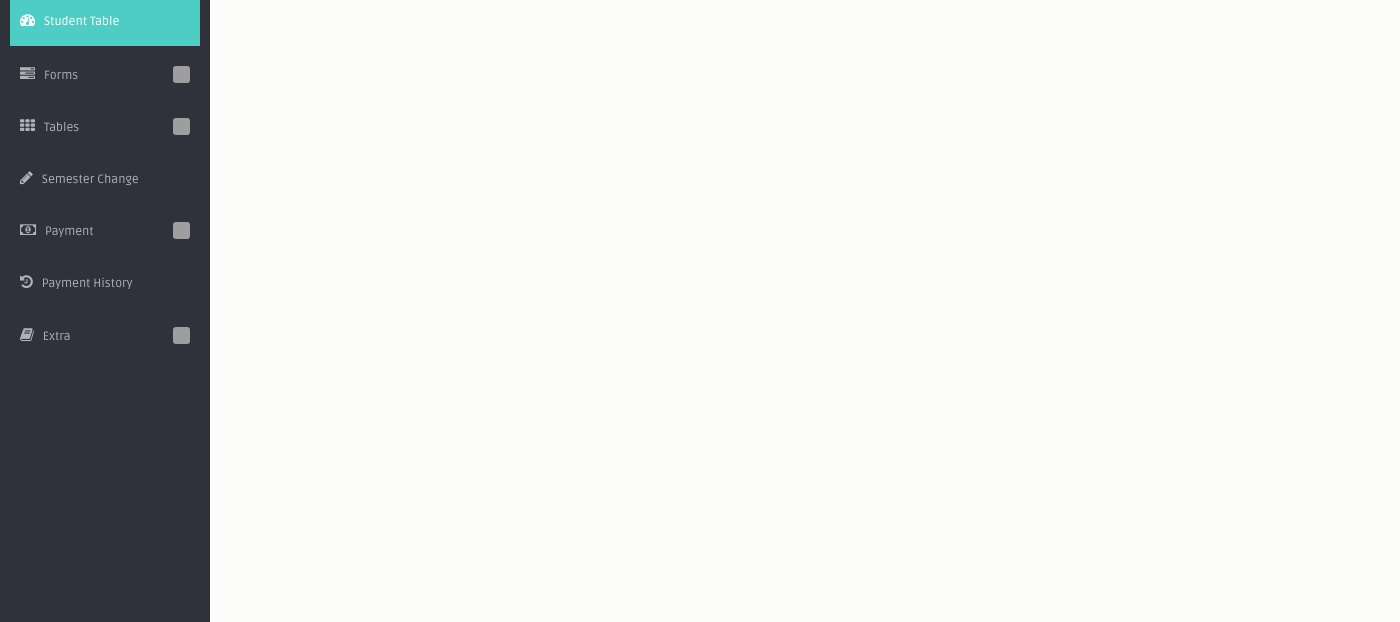
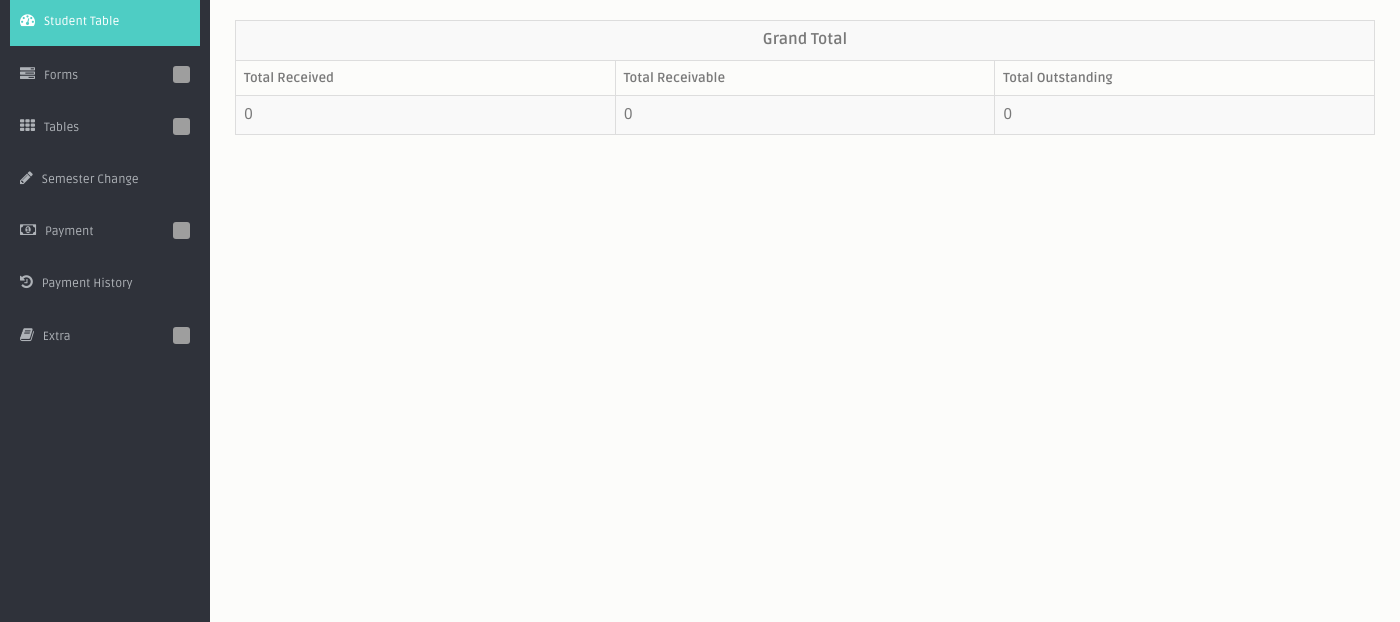
Before and after one commit to khatrisaugat/SIS, a PHP site: page /receivable_payment.php in a window 1400 px wide. Shown: the part 178-800 px from the top of the page. Run offline with PHP 8.4, Linux system fonts and the light colour scheme; the visitor is signed in with stand-in values (Sample User, id 1); data that the repository does not hold is empty; grey boxes are pictures that could not be loaded.

Commit message:
Total calculation

```diff
--- a/receivable_payment.php
+++ b/receivable_payment.php
@@ -29,6 +29,10 @@ if (isset($_GET['filter']) && $_GET['filter']=='set') {
 $sem_check=$obj->select($query);
 $sem_of_student=$sem_check->fetch(PDO::FETCH_ASSOC);
 $student_select=$obj->select($query);
+$total_outstanding=0;
+$total_paid=0;
+$total_received=0;
+//initialization
 ?>
  <div class="row col-sm-10">
 
@@ -138,7 +142,9 @@ $student_select=$obj->select($query);
 													<tr>
 														<td></td>
 														<td></td>
-														<td><b><big><?=$paid_total;?></big></b></td>
+														<td><b><big><?=$paid_total;
+														$total_received+=$paid_total;
+														?></big></b></td>
 													</tr>
 												</table>
 											</td>
@@ -177,11 +183,15 @@ $student_select=$obj->select($query);
 													 ?>
 													 <tr>
 													 	<td></td>
-													 	<td><b><big><?=$receivable_total;?></big></b></td>
+													 	<td><b><big><?=$receivable_total;
+													 		$total_paid+=$receivable_total;
+													 	?></big></b></td>
 													 </tr>
 												</table>
 											</td>
-											<td><b><big><?=($receivable_total-$paid_total);?></big></b></td>
+											<td><b><big><?=($receivable_total-$paid_total);
+											$total_outstanding+=($receivable_total-$paid_total);
+											?></big></b></td>
 										</tr>
 									</tbody>
 								</table>
@@ -192,9 +202,25 @@ $student_select=$obj->select($query);
 			<?php	}
 
 				 ?>
-
 			</tbody>
 		</table>
+		<div class="container">
+			<table class="table table-bordered table-striped">
+				<tr>
+					<th colspan="3"><big><center>Grand Total</center></big></th>
+				</tr>
+				<tr>
+				 	<th style="width: 300px;">Total Received</th>
+				 	<th style="width: 300px;">Total Receivable</th>
+				 	<th style="width: 300px;">Total Outstanding</th>
+				</tr>
+				<tr>
+				 	<td><big><?=$total_received;?></big></td>
+				 	<td><big><?=$total_paid;?></big></td>
+				 	<td><big><?=$total_outstanding;?></big></td>
+				</tr>
+			</table>
+		</div>
 </div>
 		</div>
 
```
Also changed, not shown: outstanding_filter_pay.php (+8 -1 lines), outstanding_pay.php (+10 -1 lines).
